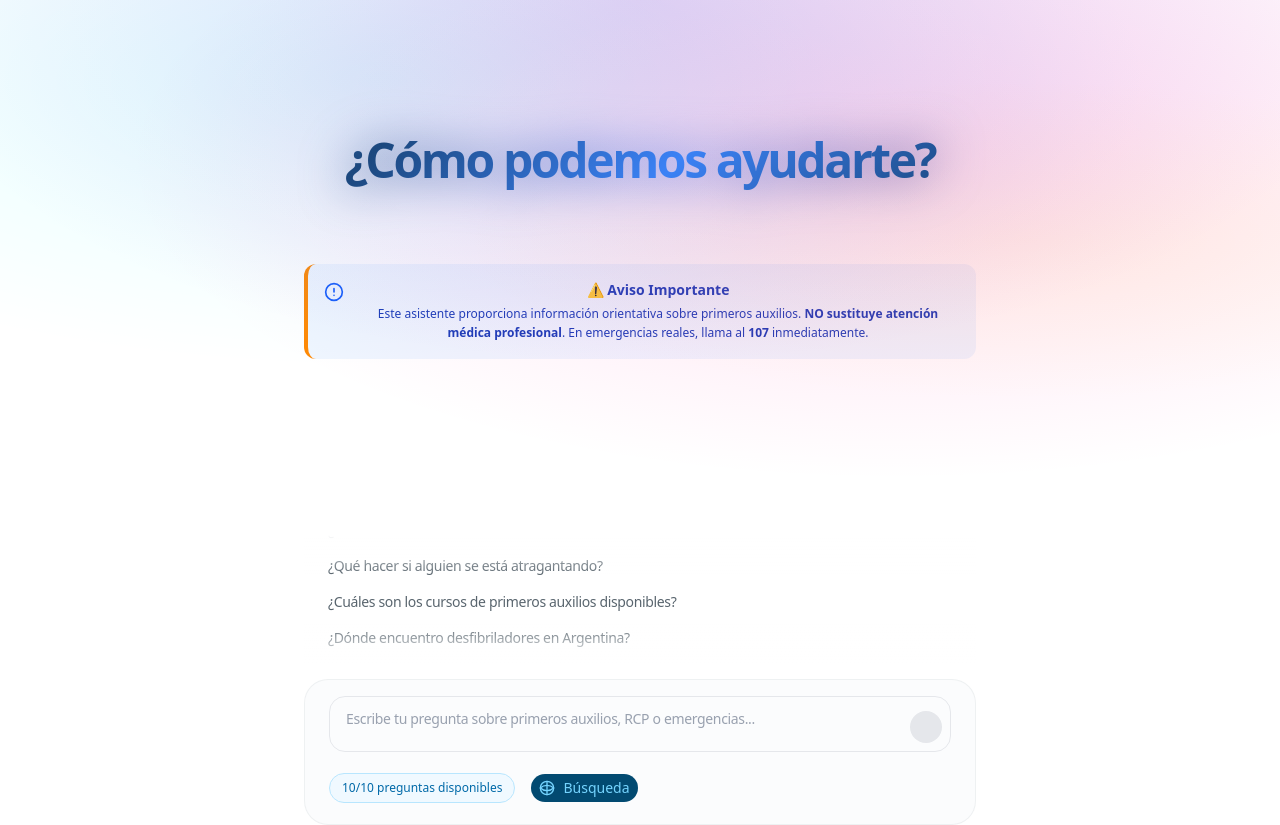
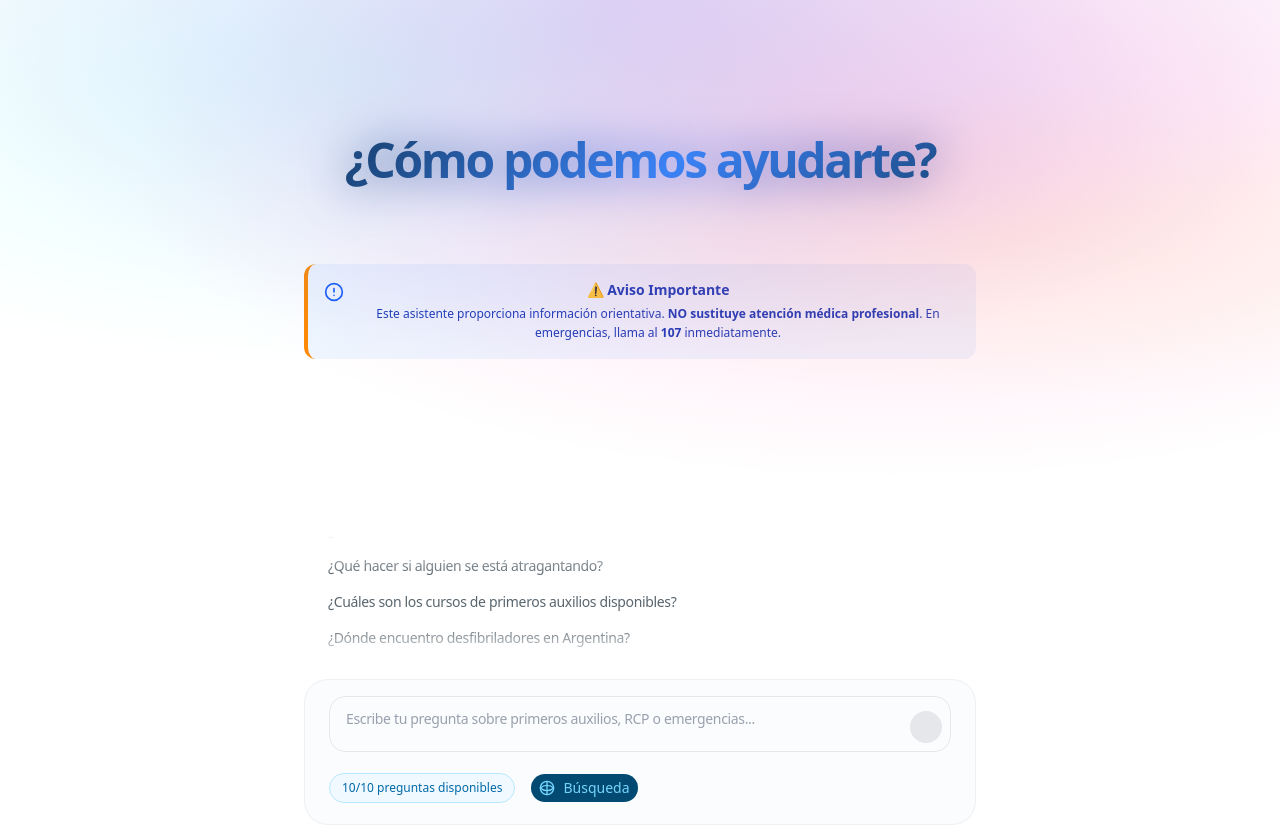
Before and after one commit to Devanthos-Agency/chatbot-grcp, a Next.js app: page / in a window 1280 px wide. Built offline with nearby package versions, Linux system fonts and the light colour scheme.

Commit message:
Update Chatbot.tsx

```diff
--- a/src/components/interfaces/Chatbot.tsx
+++ b/src/components/interfaces/Chatbot.tsx
@@ -461,9 +461,9 @@ export default function Chatbot() {
                                         <div className="text-sm text-blue-800">
                                             <p className="font-semibold mb-1">⚠️ Aviso Importante</p>
                                             <p className="text-xs leading-relaxed">
-                                                Este asistente proporciona información orientativa sobre primeros auxilios.
+                                                Este asistente proporciona información orientativa.
                                                 <strong className="font-semibold"> NO sustituye atención médica profesional</strong>.
-                                                En emergencias reales, llama al <strong className="font-bold">107</strong> inmediatamente.
+                                                En emergencias, llama al <strong className="font-bold">107</strong> inmediatamente.
                                             </p>
                                         </div>
                                     </div>
```
